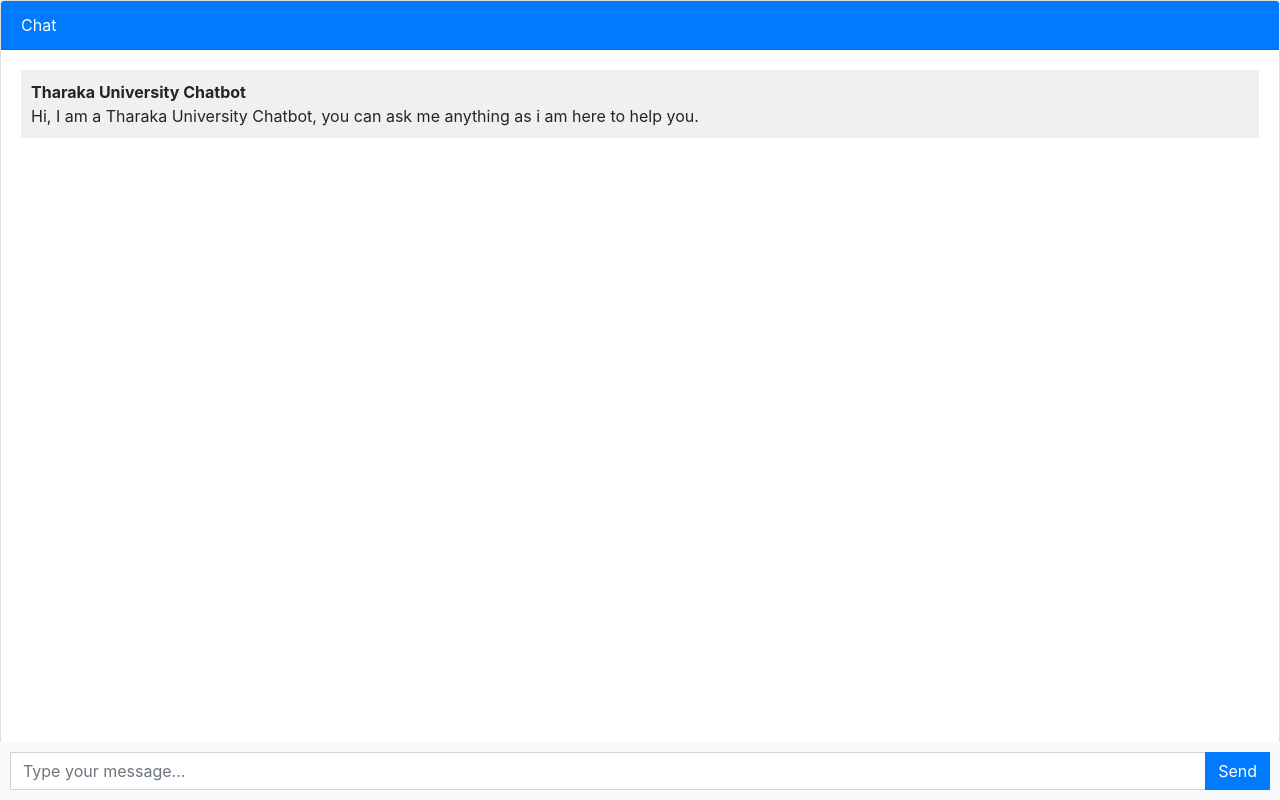
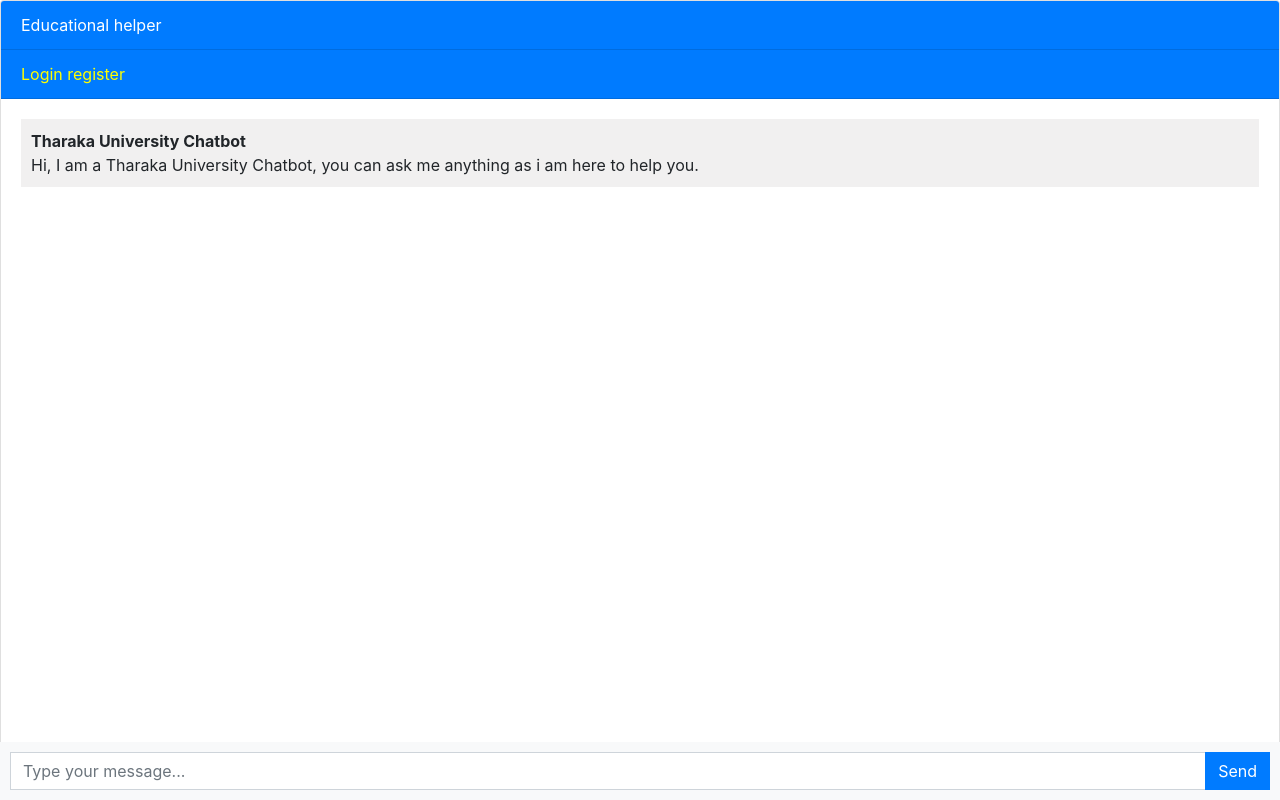
Before and after one commit to Denisganga/chatgpt_clone, a Django app: page / in a window 1280 px wide. Run offline with Django 3.2, Linux system fonts and the light colour scheme; some libraries are stand-ins or nearby versions.

Commit message:
addition of the login and register on the page for users who are not authenticated

```diff
--- a/chatbot/views.py
+++ b/chatbot/views.py
@@ -35,7 +35,7 @@
 
 
 def login(request):
-    if request.METHOD=='POST':
+    if request.method=='POST':
         username=request.POST['username']
         password=request.POST['password']
         user=auth.authenticate(request,username=username,password=password)
--- a/templates/chatbot.html
+++ b/templates/chatbot.html
@@ -67,7 +67,12 @@
 {% block content %}
 <div class="chat-container">
   <div class="card flex-grow-1">
-    <div class="card-header bg-primary text-white">Chat</div>
+    <div class="card-header bg-primary text-white">Educational helper</div>
+
+    {% if user.is_authenticated%}
+    {% else %}
+    <div class="card-header bg-primary text-white"><a style="color:yellow"href="login">Login</a>  <a style="color:yellow" href ="register">register</a></div>
+    {% endif %}
     <div class="card-body messages-box">
 
       <ul class="list-unstyled messages-list">
```
Also changed, not shown: db.sqlite3.
